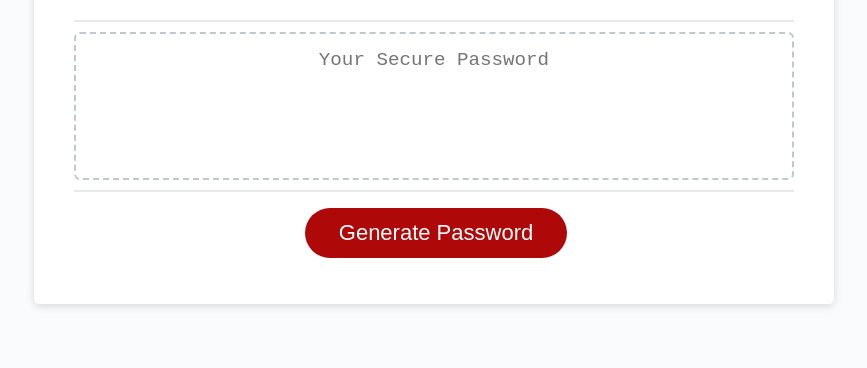
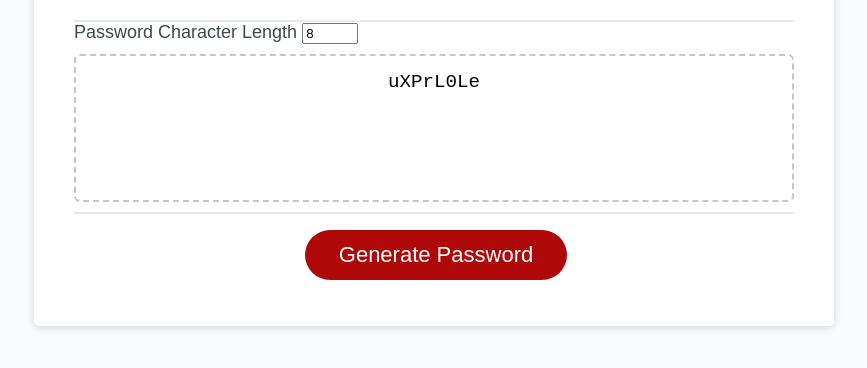
Before and after one commit to mintyinbox/random-password-generator, a plain HTML site: page index.html in a window 1280 px wide. Both pictures are taken after a click on the button "Generate Password". Shown: the part 216-584 px from the top of the page, without its empty margins (206-1073 px from the left). Drawn offline with Linux system fonts and the light colour scheme.

Commit message:
js update

```diff
--- a/assets/js/script.js
+++ b/assets/js/script.js
@@ -1,14 +1,59 @@
-// Assignment Code
-var generateBtn = document.querySelector("#generate");
+// // Assignment Code
+// var generateBtn = document.querySelector("#generate");
 
-// Write password to the #password input
-function writePassword() {
-  var password = generatePassword();
-  var passwordText = document.querySelector("#password");
+// // Write password to the #password input
+// function writePassword() {
+//   var password = generatePassword();
+//   var passwordText = document.querySelector("#password");
 
-  passwordText.value = password;
+//   passwordText.value = password;
 
+// }
+
+// // Add event listener to generate button
+// generateBtn.addEventListener("click", writePassword);
+
+// function
+function $(password) {
+  return document.querySelector(password)
 }
 
-// Add event listener to generate button
-generateBtn.addEventListener("click", writePassword);
+// return random number
+function random(min = 0, max = 1) {
+  return Math.floor((Math.random() * max) + min)
+}
+
+
+class Password {
+
+
+  // constructor
+
+  constructor(length = 8) {
+    this.length = length;
+    this.password = "";
+  }
+
+
+  // loop
+
+  generate() {
+    const chars = "ABCDEFGHIJKLMNOPQRSTUVWXYZabcdefghijklmnopqrstuvwxyz0123456789";
+
+    for (let i = 0; i < this.length; i++)
+      this.password += chars.charAt(random(0, chars.length))
+
+    return this.password;
+  }
+}
+
+// event listener
+
+$("#passForm").addEventListener("submit", e => {
+  const size = $(`input[name='size']`).value;
+  const output = $("#password");
+  const password = new Password(size).generate();
+
+  output.setAttribute("style", "");//Displays
+  output.innerHTML = password;//Display password
+})
--- a/index.html
+++ b/index.html
@@ -17,6 +17,12 @@
           <h2>Generate a Password</h2>
         </div>
         <div class="card-body">
+          <form id="passForm" onsubmit ="return false">
+            <div class = "form-group">
+              <div>
+                <label>Password Character Length</label>
+                <input name ="size" type ="number" value = "8" min = "8" max="18"/>
+            </div>
           <textarea
             readonly
             id="password"
@@ -24,9 +30,10 @@
             aria-label="Generated Password"
           ></textarea>
         </div>
-        <div class="card-footer">
-          <button id="generate" class="btn">Generate Password</button>
-        </div>
+            <div class="card-footer">
+              <button id="generate" class="btn">Generate Password</button>
+            </div>
+          </form>
       </div>
     </div>
     <script src="./assets/js/script.js"></script>
```
Also changed, not shown: assets/03-javascript-homework-demo.png (added).
